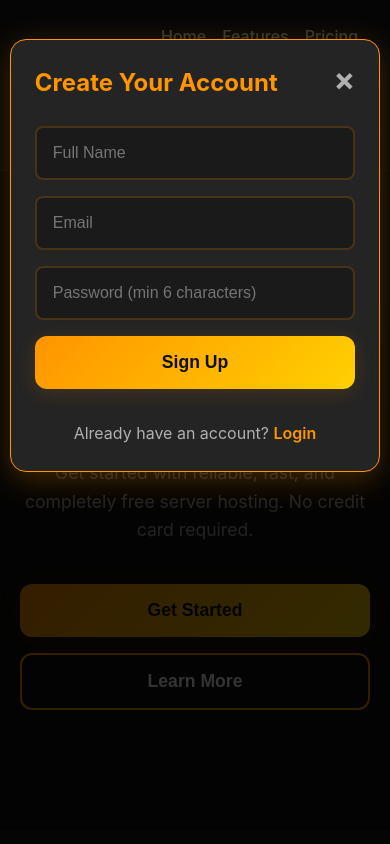
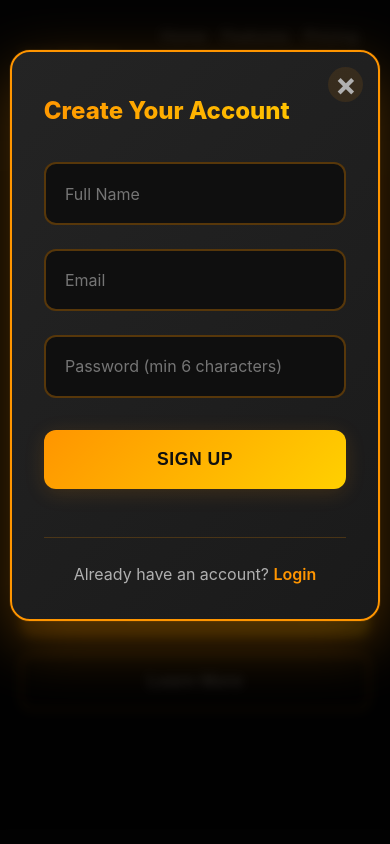
Before and after one commit to CaptainAarav/FATTY-HOSTING, a plain HTML site: page index.html in a window 390 px wide. Both pictures are taken after a click on the button "Sign Up". Shown: the top 844 px of the page. Drawn offline with Linux system fonts and the light colour scheme.

Commit message:
Improve modal design with better spacing and styling

```diff
--- a/styles.css
+++ b/styles.css
@@ -377,9 +377,13 @@ body {
     top: 0;
     width: 100%;
     height: 100%;
-    overflow: auto;
-    background-color: rgba(0, 0, 0, 0.8);
+    overflow-y: auto;
+    background-color: rgba(0, 0, 0, 0.9);
     animation: fadeIn 0.3s ease;
+    backdrop-filter: blur(5px);
+    align-items: center;
+    justify-content: center;
+    padding: 20px 0;
 }
 
 @keyframes fadeIn {
@@ -388,70 +392,88 @@ body {
 }
 
 .modal-content {
-    background-color: var(--bg-card);
-    margin: 5% auto;
-    padding: 2.5rem;
-    border: 1px solid var(--accent-orange);
-    border-radius: 16px;
+    background: linear-gradient(135deg, #242424 0%, #1a1a1a 100%);
+    margin: 50px auto;
+    padding: 3rem;
+    border: 2px solid var(--accent-orange);
+    border-radius: 20px;
     width: 90%;
-    max-width: 500px;
+    max-width: 550px;
     position: relative;
-    animation: slideDown 0.3s ease;
-    box-shadow: var(--shadow-hover);
+    animation: slideDown 0.4s ease;
+    box-shadow: 0 20px 60px rgba(255, 149, 0, 0.3), 0 0 0 1px rgba(255, 149, 0, 0.1);
 }
 
 .modal-large {
-    max-width: 800px;
+    max-width: 900px;
 }
 
 @keyframes slideDown {
     from {
-        transform: translateY(-50px);
+        transform: translateY(-100px) scale(0.9);
         opacity: 0;
     }
     to {
-        transform: translateY(0);
+        transform: translateY(0) scale(1);
         opacity: 1;
     }
 }
 
 .close {
     color: var(--text-secondary);
-    float: right;
-    font-size: 2rem;
+    position: absolute;
+    right: 25px;
+    top: 25px;
+    font-size: 2.5rem;
     font-weight: bold;
     cursor: pointer;
-    transition: color 0.3s ease;
+    transition: all 0.3s ease;
     line-height: 1;
+    width: 40px;
+    height: 40px;
+    display: flex;
+    align-items: center;
+    justify-content: center;
+    border-radius: 50%;
+    background: rgba(255, 149, 0, 0.1);
 }
 
 .close:hover,
 .close:focus {
     color: var(--accent-orange);
+    background: rgba(255, 149, 0, 0.2);
+    transform: rotate(90deg);
 }
 
 .modal-content h2 {
-    color: var(--accent-orange);
-    margin-bottom: 1.5rem;
-    margin-top: 0;
+    background: var(--gradient);
+    -webkit-background-clip: text;
+    -webkit-text-fill-color: transparent;
+    background-clip: text;
+    margin-bottom: 2rem;
+    margin-top: 0.5rem;
+    font-size: 2rem;
+    font-weight: 800;
 }
 
 .modal-content form {
     display: flex;
     flex-direction: column;
-    gap: 1rem;
+    gap: 1.5rem;
 }
 
 .modal-content input,
 .modal-content textarea,
 .modal-content select {
-    padding: 1rem;
-    background-color: var(--bg-secondary);
-    border: 2px solid rgba(255, 149, 0, 0.2);
-    border-radius: 8px;
+    padding: 1.2rem;
+    background-color: var(--bg-primary);
+    border: 2px solid rgba(255, 149, 0, 0.3);
+    border-radius: 12px;
     color: var(--text-primary);
     font-size: 1rem;
+    font-family: inherit;
     transition: all 0.3s ease;
+    width: 100%;
 }
 
 .modal-content input:focus,
@@ -459,42 +481,75 @@ body {
 .modal-content select:focus {
     outline: none;
     border-color: var(--accent-orange);
-    box-shadow: var(--shadow);
+    box-shadow: 0 0 0 4px rgba(255, 149, 0, 0.15);
+    transform: translateY(-2px);
 }
 
 .modal-content label {
-    color: var(--text-secondary);
-    font-weight: 500;
-    margin-bottom: -0.5rem;
+    color: var(--accent-orange);
+    font-weight: 600;
+    margin-bottom: -0.8rem;
+    font-size: 0.95rem;
+    text-transform: uppercase;
+    letter-spacing: 0.5px;
+}
+
+.modal-content .btn {
+    margin-top: 0.5rem;
+    font-size: 1.1rem;
+    padding: 1.2rem 2rem;
+}
+
+.modal-content .btn-primary {
+    background: var(--gradient);
+    border: none;
+    font-weight: 700;
+    letter-spacing: 0.5px;
+    text-transform: uppercase;
+}
+
+.modal-content .btn-primary:hover {
+    transform: translateY(-3px);
+    box-shadow: 0 10px 30px rgba(255, 149, 0, 0.4);
 }
 
 .modal-footer {
     text-align: center;
     color: var(--text-secondary);
-    margin-top: 1rem;
+    margin-top: 1.5rem;
+    padding-top: 1.5rem;
+    border-top: 1px solid rgba(255, 149, 0, 0.2);
 }
 
 .modal-footer a {
     color: var(--accent-orange);
     text-decoration: none;
     font-weight: 600;
+    transition: all 0.3s ease;
 }
 
 .modal-footer a:hover {
+    color: var(--accent-yellow);
     text-decoration: underline;
 }
 
 .info-box {
-    background-color: var(--bg-secondary);
-    padding: 1rem;
-    border-radius: 8px;
+    background: linear-gradient(135deg, rgba(255, 149, 0, 0.1) 0%, rgba(255, 208, 0, 0.05) 100%);
+    padding: 1.5rem;
+    border-radius: 12px;
     border-left: 4px solid var(--accent-orange);
+    border: 1px solid rgba(255, 149, 0, 0.2);
 }
 
 .info-box p {
     margin: 0;
-    color: var(--text-secondary);
-    font-size: 0.9rem;
+    color: var(--text-primary);
+    font-size: 0.95rem;
+    line-height: 1.6;
+}
+
+.info-box strong {
+    color: var(--accent-orange);
 }
 
 /* Dashboard */
@@ -614,11 +669,23 @@ body {
 
     .modal-content {
         width: 95%;
-        margin: 10% auto;
-        padding: 1.5rem;
+        margin: 30px auto;
+        padding: 2rem;
+    }
+
+    .modal-content h2 {
+        font-size: 1.5rem;
     }
 
     .request-details {
         grid-template-columns: 1fr;
     }
+
+    .close {
+        right: 15px;
+        top: 15px;
+        font-size: 2rem;
+        width: 35px;
+        height: 35px;
+    }
 }
```
